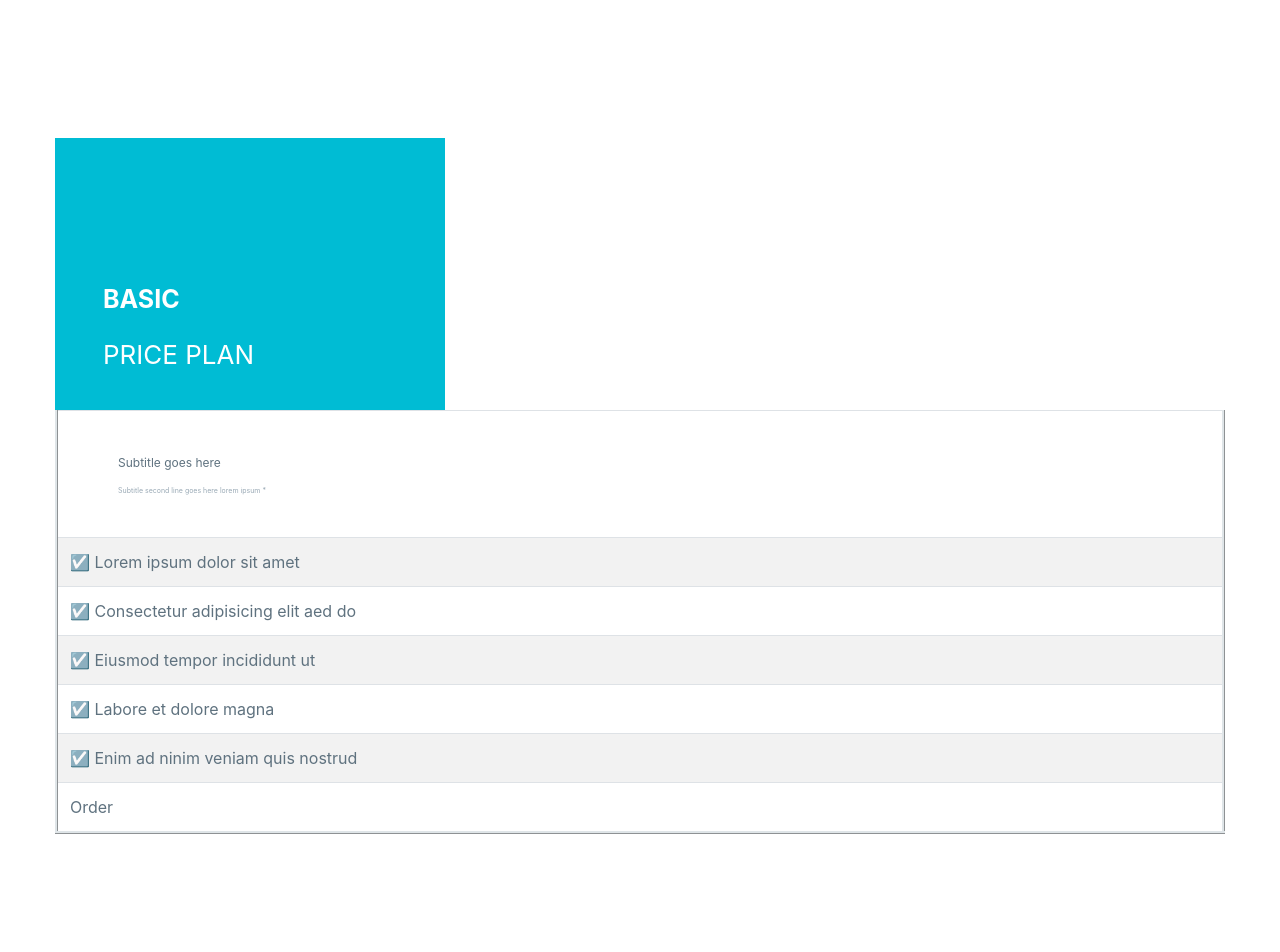
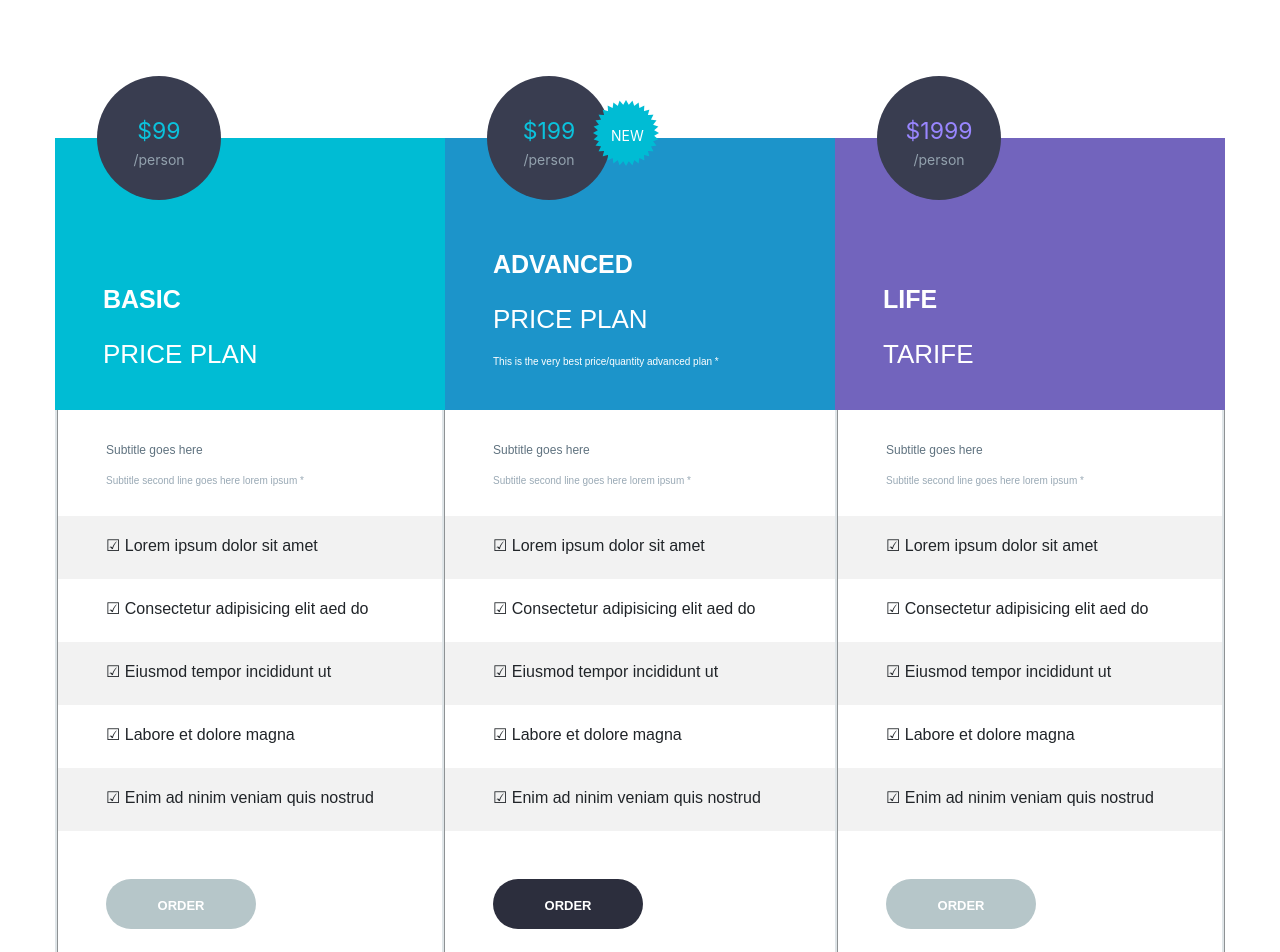
Before and after one commit to thuongdong/LearnVueJS, a Vue app: page / in a window 1280 px wide. Shown: the top 952 px of the page. Before the commit the page ends 850 px from the top, so only its background shows below. Built offline with nearby package versions, Linux system fonts and the light colour scheme; what vue-paginate would draw is missing.

Commit message:
finish cut-css

```diff
--- a/src/App.vue
+++ b/src/App.vue
@@ -1,5 +1,11 @@
 <template>
   <div id="container">
+    <div id="box-row">
+      <div id="circle">
+        <p id="price">$99</p>
+        <p id="person">/person</p>
+      </div>
+      <div id="app">
         <div id="app1">
           <p id="p1">BASIC</p>
           <p id="p2">PRICE PLAN</p>
@@ -7,82 +13,250 @@
         <table class="table table-striped">
           <thead>
             <tr>
-          <td>
               <p id="p3">Subtitle goes here</p>
               <p id="p4">Subtitle second line goes here lorem ipsum *</p>
-          </td>
             </tr>
           </thead>
           <tbody>
             <tr>
-          <td>&#x2611; Lorem ipsum dolor sit amet</td>
+              <p id="row">&#x2611; Lorem ipsum dolor sit amet</p>
             </tr>
             <tr>
-          <td>&#x2611; Consectetur adipisicing elit aed do</td>
+              <p id="row">&#x2611; Consectetur adipisicing elit aed do</p>
             </tr>
             <tr>
-          <td>&#x2611; Eiusmod tempor incididunt ut</td>
+              <p id="row">&#x2611; Eiusmod tempor incididunt ut</p>
             </tr>
             <tr>
-          <td>&#x2611; Labore et dolore magna</td>
+              <p id="row">&#x2611; Labore et dolore magna</p>
             </tr>
             <tr>
-          <td>&#x2611; Enim ad ninim veniam quis nostrud</td>
+              <p id="row">&#x2611; Enim ad ninim veniam quis nostrud</p>
             </tr>
-        <tr>
-          <td>Order</td>
+            <tr id="trorder">
+              <p id="order">ORDER</p>
             </tr>
           </tbody>
         </table>
       </div>
+    </div>
+    <div id="box-row">
+      <div>
+        <div id="circle">
+          <p id="price">$199</p>
+          <p id="person">/person</p>
+        </div>
+        <div id="new">
+          <img src="./assets/icon.png" alt="">
+          <p id="text-new">NEW</p>
+        </div>
+      </div>
+      <div id="app">
+        <div id="app2">
+          <p id="p21">ADVANCED</p>
+          <p id="p22">PRICE PLAN</p>
+          <p id="p23">This is the very best price/quantity advanced plan *</p>
+        </div>
+        <table class="table table-striped" id="table">
+          <thead>
+            <tr>
+              <p id="p3">Subtitle goes here</p>
+              <p id="p4">Subtitle second line goes here lorem ipsum *</p>
+            </tr>
+          </thead>
+          <tbody>
+            <tr>
+              <p id="row">&#x2611; Lorem ipsum dolor sit amet</p>
+            </tr>
+            <tr>
+              <p id="row">&#x2611; Consectetur adipisicing elit aed do</p>
+            </tr>
+            <tr>
+              <p id="row">&#x2611; Eiusmod tempor incididunt ut</p>
+            </tr>
+            <tr>
+              <p id="row">&#x2611; Labore et dolore magna</p>
+            </tr>
+            <tr>
+              <p id="row">&#x2611; Enim ad ninim veniam quis nostrud</p>
+            </tr>
+            <tr id="trorder">
+              <p id="order1">ORDER</p>
+            </tr>
+          </tbody>
+        </table>
+      </div>
+    </div>
+    <div id="box-row">
+      <div id="circle">
+        <p id="price3">$1999</p>
+        <p id="person">/person</p>
+      </div>
+      <div id="app">
+        <div id="app3">
+          <p id="p1">LIFE</p>
+          <p id="p2">TARIFE</p>
+        </div>
+        <table class="table table-striped">
+          <thead>
+            <tr>
+              <p id="p3">Subtitle goes here</p>
+              <p id="p4">Subtitle second line goes here lorem ipsum *</p>
+            </tr>
+          </thead>
+          <tbody>
+            <tr>
+              <p id="row">&#x2611; Lorem ipsum dolor sit amet</p>
+            </tr>
+            <tr>
+              <p id="row">&#x2611; Consectetur adipisicing elit aed do</p>
+            </tr>
+            <tr>
+              <p id="row">&#x2611; Eiusmod tempor incididunt ut</p>
+            </tr>
+            <tr>
+              <p id="row">&#x2611; Labore et dolore magna</p>
+            </tr>
+            <tr>
+              <p id="row">&#x2611; Enim ad ninim veniam quis nostrud</p>
+            </tr>
+            <tr id="trorder">
+              <p id="order">ORDER</p>
+            </tr>
+          </tbody>
+        </table>
+      </div>
+    </div>
+  </div>
 </template>
-
 
 <style>
 #container {
   width: 1170px;
   margin: auto;
 }
+#box-row {
+  float: left;
+  width: 390px;
+  height: 830px;
+}
+#circle {
+  margin: 76px 0 0 42px;
+  position: relative;
+  width: 124px;
+  height: 124px;
+  background: #393d50;
+  -moz-border-radius: 62px;
+  -webkit-border-radius: 62px;
+  --border-radius: 62px;
+  border-radius: 62px;
+}
+#new {
+  float: left;
+  position: relative;
+  margin: -100px 0 0 148px;
+}
+#text-new {
+  margin: -41px 0 0 18px;
+  color: #ffffff;
+  font-size: 14px;
+}
+#price {
+  text-align: center;
+  color: #0bc2dc;
+  font-size: 23px;
+  padding-top: 38px;
+  margin-bottom: 0;
+}
+#price3 {
+  text-align: center;
+  color: #9986ff;
+  font-size: 23px;
+  padding-top: 38px;
+  margin-bottom: 0;
+}
+#person {
+  text-align: center;
+  color: #93a2ae;
+  font-size: 14px;
+  margin-bottom: 0;
+}
+#app {
+  margin: -62px 0 0 0;
+  color: #f23665;
+}
 #app1 {
-  margin: 138px 0 0 0;
   width: 390px;
   height: 272px;
   background: #00bcd4;
 }
+#app2 {
+  width: 390px;
+  height: 272px;
+  background: #1c94ca;
+}
+#app3 {
+  width: 390px;
+  height: 272px;
+  background: #7264bd;
+}
 #p1 {
-  margin: none;
+  margin: 0;
   padding: 143px 0 0 48px;
   font-size: 25px;
   font-weight: bold;
   color: #ffffff;
+  font-family: Arial;
+}
+#p21 {
+  margin: 0;
+  padding: 108px 0 0 48px;
+  font-size: 25px;
+  font-weight: bold;
+  color: #ffffff;
+  font-family: Arial;
 }
 #p2 {
-  margin: none;
-  padding: 0 0 0 48px;
+  margin: 0;
+  padding: 16px 0 50px 48px;
   font-size: 26px;
   color: #ffffff;
+  font-family: Arial;
+}
+#p22 {
+  margin: 0;
+  padding: 16px 0 0 48px;
+  font-size: 26px;
+  color: #ffffff;
+  font-family: Arial;
+}
+#p23 {
+  margin: 0;
+  padding: 15px 0 0 48px;
+  font-size: 10px;
+  color: #ffffff;
+  font-family: Arial;
 }
 #p3 {
   margin: 0;
   padding: 31px 0 0 48px;
   font-size: 12px;
   color: #5f727f;
+  font-family: Arial;
 }
 #p4 {
   margin: 0;
   padding: 14px 0 28px 48px;
-  font-size: 7px;
+  font-size: 10px;
   color: #99a9b5;
+  font-family: Arial;
 }
-td {
-  padding: none;
-  color: #5f727f;
-}
-th {
-  padding: none;
+#row {
+  padding: 18px 0 21px 48px;
+  margin: 0px;
+  font-family: Arial;
 }
 .table-striped {
-  padding: none;
   border-top-style: none;
   border-right-style: ridge;
   border-left-style: ridge;
@@ -90,4 +264,41 @@ th {
   border-color: #dfe5e8;
   width: 390px;
 }
+#table {
+  border-top-style: none;
+  border-right-style: none;
+  border-left-style: none;
+  border-bottom-style: ridge;
+  border-color: #dfe5e8;
+  width: 390px;
+}
+#trorder {
+  height: 146px;
+}
+#order {
+  margin: 48px 0 0 48px;
+  background: #b6c6c9;
+  width: 150px;
+  height: 50px;
+  border-radius: 50px;
+  text-align: center;
+  color: #ffffff;
+  font-size: 13px;
+  padding-top: 17px;
+  font-weight: bold;
+  font-family: Arial;
+}
+#order1 {
+  margin: 48px 0 0 48px;
+  background: #2c2e3d;
+  width: 150px;
+  height: 50px;
+  border-radius: 50px;
+  text-align: center;
+  color: #ffffff;
+  font-size: 13px;
+  padding-top: 17px;
+  font-weight: bold;
+  font-family: Arial;
+}
 </style>
```
Also changed, not shown: src/assets/icon.png (added). Lines whose indentation alone changed are shown as unchanged.
